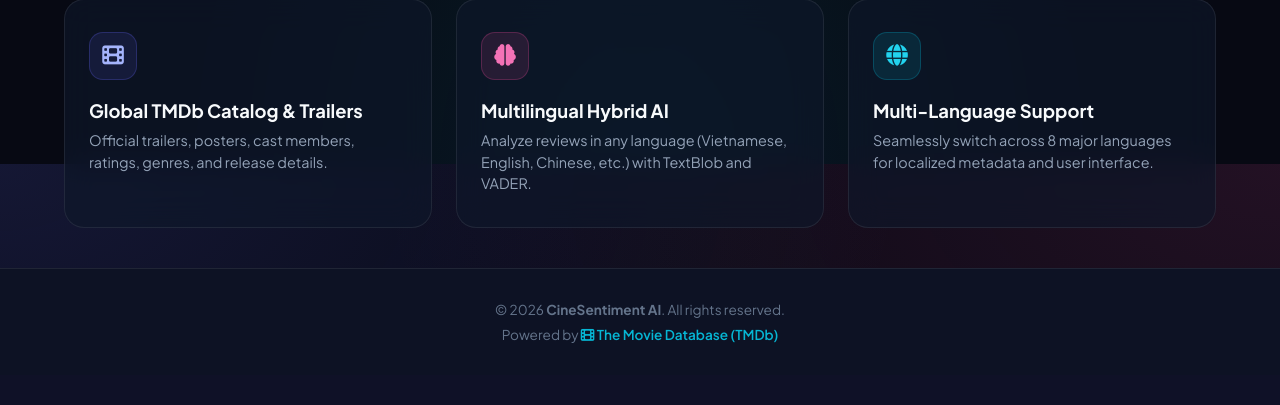
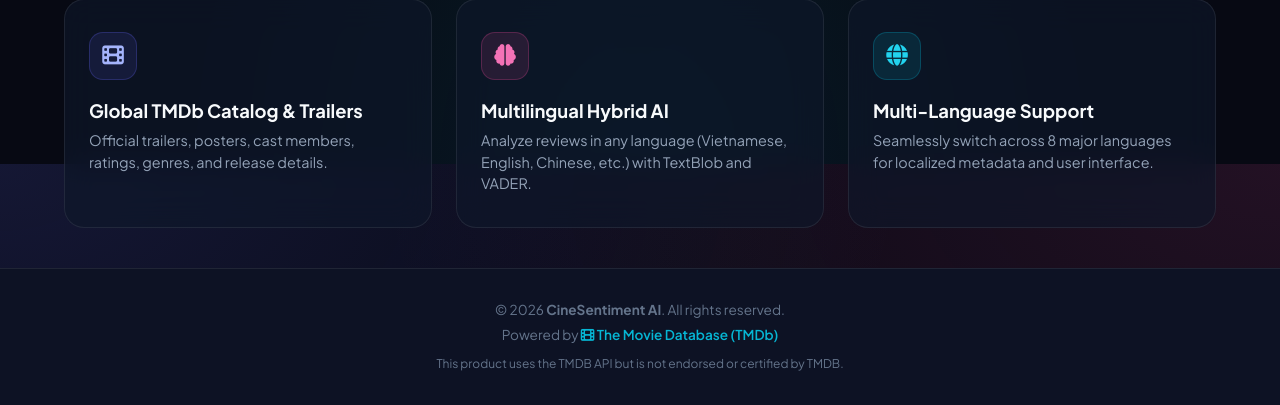
Before and after one commit to hoanguyen300802/cine-sentiment-ai, a Flask app: page / in a window 1280 px wide. Shown: the part 636-1041 px from the top of the page. Before the commit the page ends 979 px from the top, so only its background shows below. Run offline with Flask 3, Linux system fonts and the light colour scheme.

Commit message:
Add official TMDb disclaimer for compliance

```diff
--- a/app/templates/base.html
+++ b/app/templates/base.html
@@ -70,6 +70,9 @@
                         <i class="fa-solid fa-film"></i> The Movie Database (TMDb)
                     </a>
                 </p>
+                <p style="font-size: 0.75rem; color: var(--text-muted); max-width: 620px; line-height: 1.4; margin-top: 0.3rem;">
+                    This product uses the TMDB API but is not endorsed or certified by TMDB.
+                </p>
             </div>
         </footer>
     </div>
```
